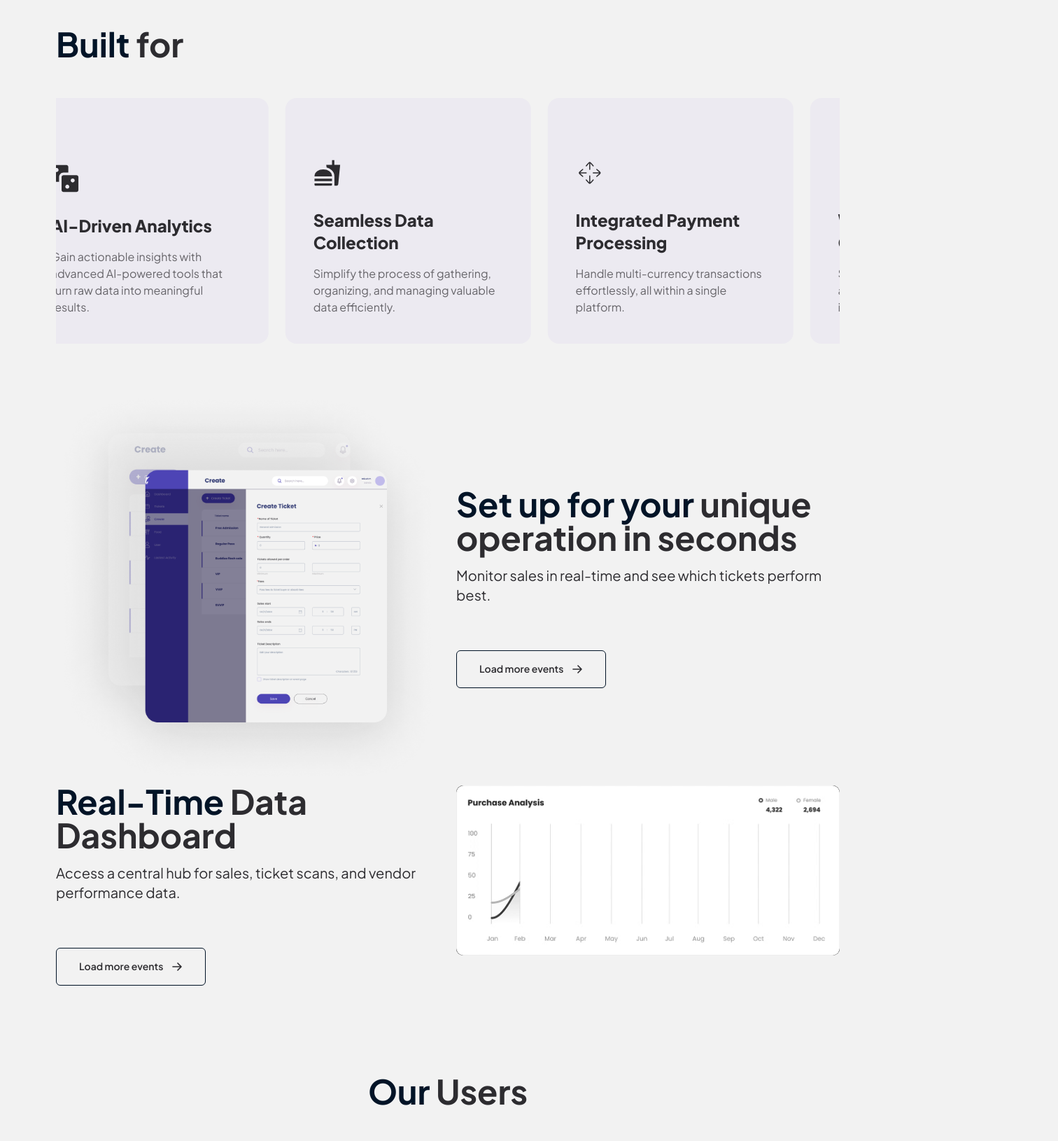
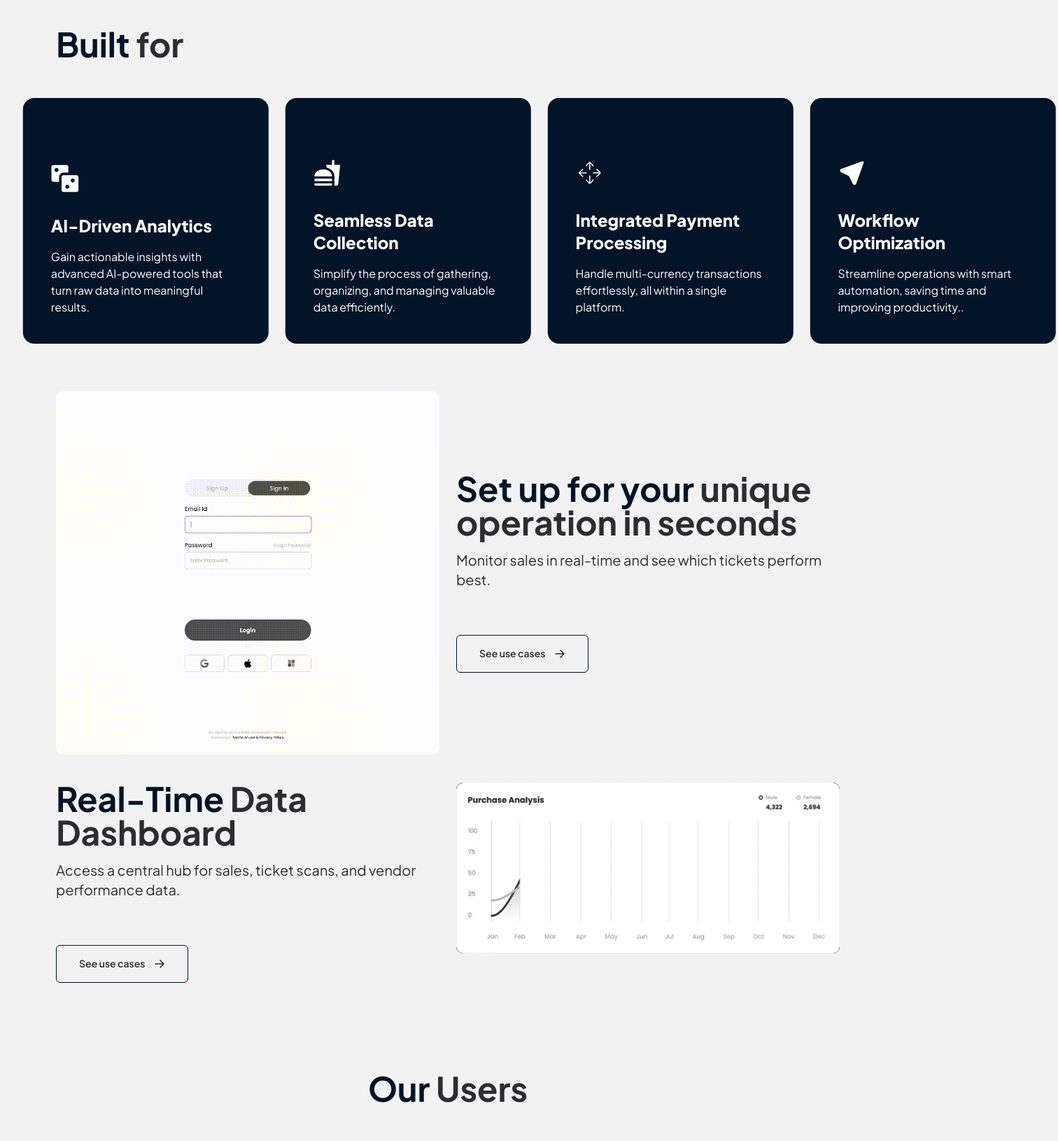
Before and after one commit to Allin-Technologies/tickets-frontend, a Next.js app: page / in a window 1280 px wide. Shown: the part 920-2550 px from the top of the page at 70% size, 1512 px wide, since content can reach past the window. Built offline with nearby package versions, Linux system fonts and the light colour scheme.

Commit message:
chore: updated UI

```diff
--- a/src/app/(default footer)/(coloured logo header)/[id]/page.tsx
+++ b/src/app/(default footer)/(coloured logo header)/[id]/page.tsx
@@ -341,7 +341,7 @@ export default async function Page(props: Props) {
                 asChild
               >
                 <Link href='/discover'>
-                  <span>See more events</span>
+                  <span>See more use cases</span>
                   <svg
                     xmlns='http://www.w3.org/2000/svg'
                     fill='none'
--- a/src/app/(default footer)/(white logo header)/page.tsx
+++ b/src/app/(default footer)/(white logo header)/page.tsx
@@ -68,7 +68,7 @@ export default function Home() {
           </Balancer>
           <div className='space-y-3 2xl:space-y-6'>
             <p className='lg:text-lg xl:text-xl 2xl:text-2xl'>
-             Data management, and Payment Processing into one Platform, All Powered by AI.
+             Data management, and Payment Processing into one Platform All Powered by AI.
             </p>
 
             <Button asChild className="text-white">
@@ -104,14 +104,14 @@ export default function Home() {
           ]}
           className='w-full'
         >
-          <CarouselContent>
+          <CarouselContent containerClassName='overflow-visible'>
             {features.map((feature, index) => (
               <CarouselItem
                 key={index}
-                className='basis-full md:basis-[33%] 2xl:basis-[23%] h-full group-hover:bg-primary'
+                className='basis-full md:basis-[33%] 2xl:basis-[23%] h-full'
               >
                 <div className='p-1'>
-                  <div className='p-10 bg-secondary/10 hover:bg-primary hover:text-white transition ease-in duration-200 rounded-2xl group'>
+                  <div className='p-10 bg-primary hover:bg-secondary/10 hover:text-primary text-white transition ease-in duration-200 rounded-2xl group'>
                     <div className='flex flex-col aspect-square items-start justify-end gap-8'>
                       {feature.icon}
 
@@ -119,7 +119,7 @@ export default function Home() {
                         <p className='text-2xl font-extrabold'>
                           {feature.title}
                         </p>
-                        <p className='text-secondary-foreground group-hover:text-white'>
+                        <p className='group-hover:text-primary text-white'>
                           {feature.desc}
                         </p>
                       </div>
@@ -132,13 +132,13 @@ export default function Home() {
         </Carousel>
       </section>
 
-      <section className='max-w-screen-2xl mx-auto w-full px-4 md:px-6 lg:px-16 xl:px-20 grid lg:grid-cols-2 gap-3 lg:gap-6'>
+      <section className='max-w-screen-2xl mx-auto w-full px-4 md:px-6 lg:px-16 xl:px-20 grid lg:grid-cols-2 gap-3 lg:gap-6 mb-10'>
         <Image
-          src='/unique-operation.png'
+          src='/Straqa Login Interface.gif'
           alt=''
-          className='w-full'
-          width={800}
-          height={900}
+          className='w-full rounded-[10px]'
+          width={650}
+          height={600}
           data-aos='fade-right'
         />
         <div className='my-auto space-y-8 lg:space-y-16'>
@@ -158,7 +158,7 @@ export default function Home() {
             asChild
           >
             <Link href='/discover'>
-              <span>Load more events</span>
+              <span>See use cases</span>
               <svg
                 xmlns='http://www.w3.org/2000/svg'
                 fill='none'
@@ -196,7 +196,7 @@ export default function Home() {
             asChild
           >
             <Link href='/discover'>
-              <span>Load more events</span>
+              <span>See use cases</span>
               <svg
                 xmlns='http://www.w3.org/2000/svg'
                 fill='none'
--- a/src/components/navigation/constants.ts
+++ b/src/components/navigation/constants.ts
@@ -10,11 +10,11 @@ export const navLinks: Link[] = [
   //   url: "/discover",
   //   display: "link",
   // },
-  {
-    title: "Pricing",
-    url: "/pricing",
-    display: "link",
-  },
+  // {
+  //   title: "Pricing",
+  //   url: "/pricing",
+  //   display: "link",
+  // },
   {
     title: "About",
     url: "/about-us",
--- a/src/components/navigation/footer/form.tsx
+++ b/src/components/navigation/footer/form.tsx
@@ -156,11 +156,11 @@ export function ContactForm() {
                     </SelectTrigger>
                   </FormControl>
                   <SelectContent>
-                    <SelectItem value='Need straqabyallin for analysis'>
-                      Need straqabyallin for analysis
+                    <SelectItem value='Need straqa for analysis'>
+                      Need straqa for analysis
                     </SelectItem>
-                    <SelectItem value='Need straqabyallin for payments'>
-                      Need straqabyallin for payments
+                    <SelectItem value='Need straqa for payments'>
+                      Need straqa for payments
                     </SelectItem>
                     <SelectItem value='A review'>A review</SelectItem>
                   </SelectContent>
--- a/src/components/navigation/footer/index.tsx
+++ b/src/components/navigation/footer/index.tsx
@@ -130,18 +130,6 @@ export function SecondaryFooter() {
           </div>
         </div>
       </div>
-      <div className='flex items-center justify-center p-8 xl:px-12 bg-black text-white'>
-        <span>Built with ❤️ by</span>
-        <Link href='https://www.lifewithallin.com'>
-          <Image
-            src='/all-in-logo.png'
-            alt=''
-            height={80}
-            width={252}
-            className='h-6 object-contain object-left'
-          />
-        </Link>
-      </div>
     </footer>
   );
 }
```
Also changed, not shown: public/Straqa Login Interface.gif (added).
